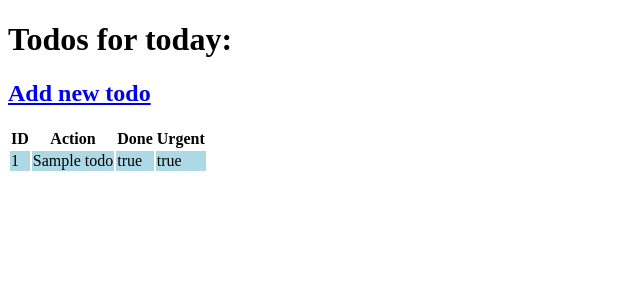
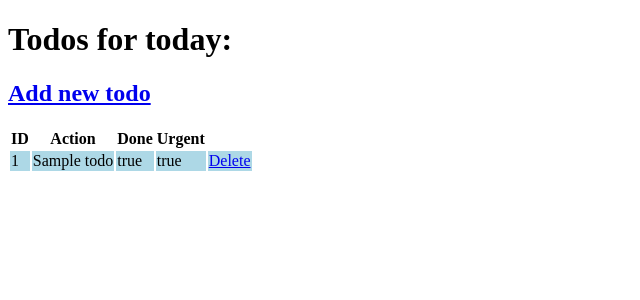
Before and after one commit to green-fox-academy/ddns0098, a Spring Boot app: page /todo/ in a window 1280 px wide. Shown: the top 300 px of the page, without its empty margins (0-640 px from the left). Run offline with Spring Boot 4, Linux system fonts and the light colour scheme; tables that the repository leaves empty hold one stand-in row (values such as "Sample post").

Commit message:
feat(todosmysql): add delete functionality

```diff
--- a/week-08/day-02/todosmysql/src/main/java/com/greenfoxacademy/todosmysql/controller/TodoController.java
+++ b/week-08/day-02/todosmysql/src/main/java/com/greenfoxacademy/todosmysql/controller/TodoController.java
@@ -41,4 +41,10 @@ public class TodoController {
     return "redirect:/todo/";
   }
 
+  @RequestMapping("/{id}/delete")
+  public String  delete(@PathVariable long id) {
+    todoRepository.deleteById(id);
+    return "redirect:/todo/";
+  }
+
 }
--- a/week-08/day-02/todosmysql/src/main/resources/templates/todoslist.html
+++ b/week-08/day-02/todosmysql/src/main/resources/templates/todoslist.html
@@ -21,6 +21,7 @@
             <td th:text="${todo.title}"></td>
             <td th:text="${todo.done}"></td>
             <td th:text="${todo.urgent}"></td>
+            <td><a th:href="@{'/todo/'+ ${todo.id} + '/delete'}">Delete</a></td>
         </tr>
     </table>
 </body>
```
